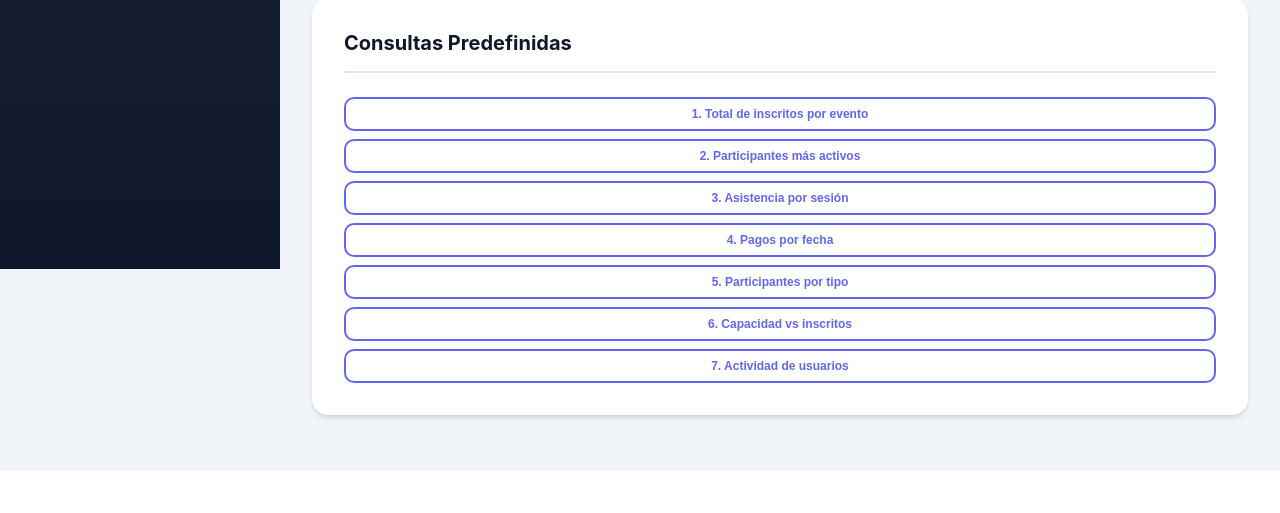
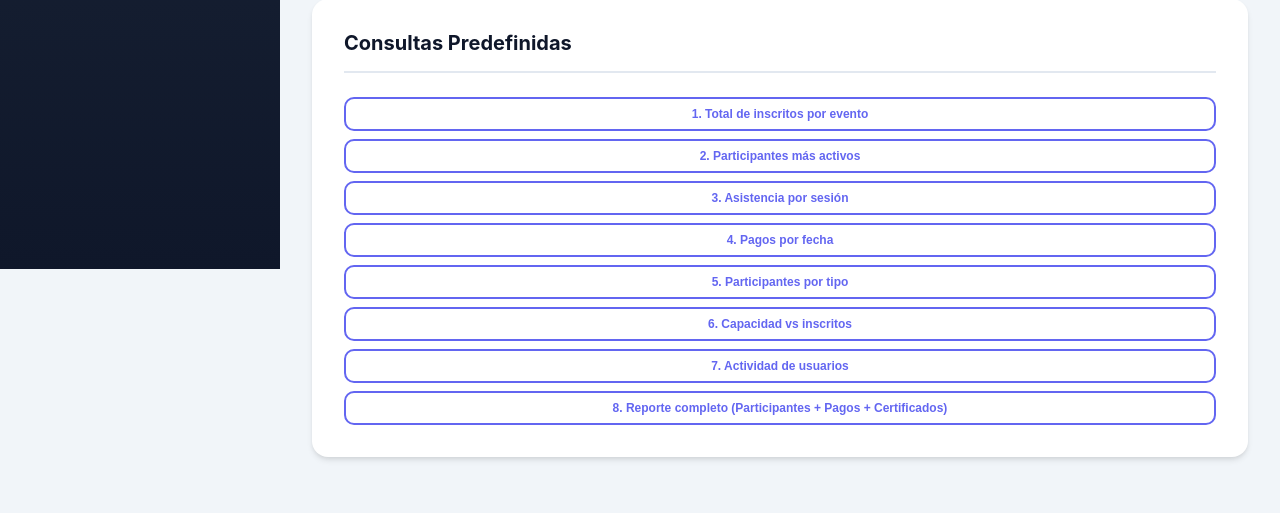
Before and after one commit to gaboparadatrigo1996/proyecto_final_SBD, a PHP site: page /proyectoBDv2/modules/consultas/index.php in a window 1280 px wide. Shown: the part 531-1044 px from the top of the page. Before the commit the page ends 1002 px from the top, so only its background shows below. Run offline with PHP 8.4, Linux system fonts and the light colour scheme; a user stored in the database is signed in.

Commit message:
Feat: Agregar consulta SQL compleja predefinida para reporte completo

```diff
--- a/modules/consultas/index.php
+++ b/modules/consultas/index.php
@@ -153,6 +153,12 @@ include '../../includes/header.php';
                     class="btn btn-outline btn-sm" style="text-align: left;">
                 7. Actividad de usuarios
             </button>
+
+            <button onclick="document.querySelector('textarea[name=query]').value = this.getAttribute('data-query')"
+                    data-query="SELECT p.nombres, p.apellidos, e.nombre_evento, i.estado_inscripcion, COALESCE(pag.monto, 0) as monto_pagado, pag.metodo_pago, CASE WHEN c.id_certificado IS NOT NULL THEN 'SI' ELSE 'NO' END as tiene_certificado FROM participantes p JOIN inscripciones i ON p.id_participante = i.id_participante JOIN eventos e ON i.id_evento = e.id_evento LEFT JOIN pagos pag ON i.id_inscripcion = pag.id_inscripcion LEFT JOIN certificados c ON i.id_inscripcion = c.id_inscripcion ORDER BY e.fecha_inicio DESC, p.apellidos ASC"
+                    class="btn btn-outline btn-sm" style="text-align: left;">
+                8. Reporte completo (Participantes + Pagos + Certificados)
+            </button>
         </div>
     </div>
 </div>
```
